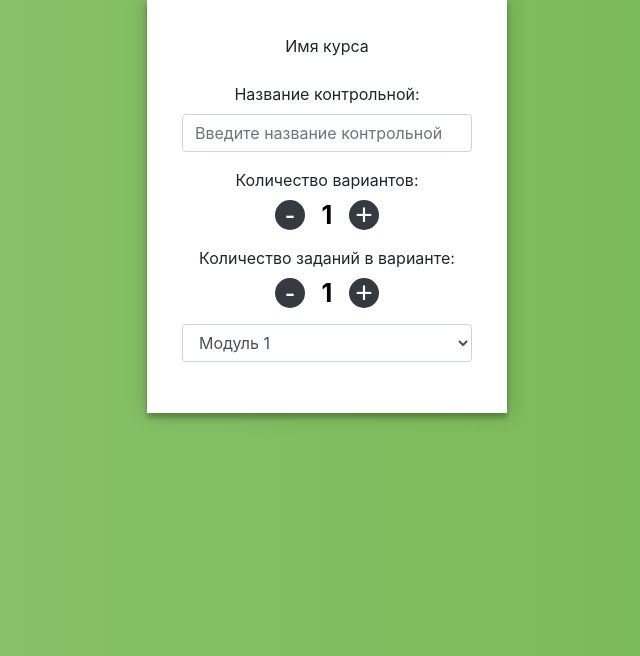
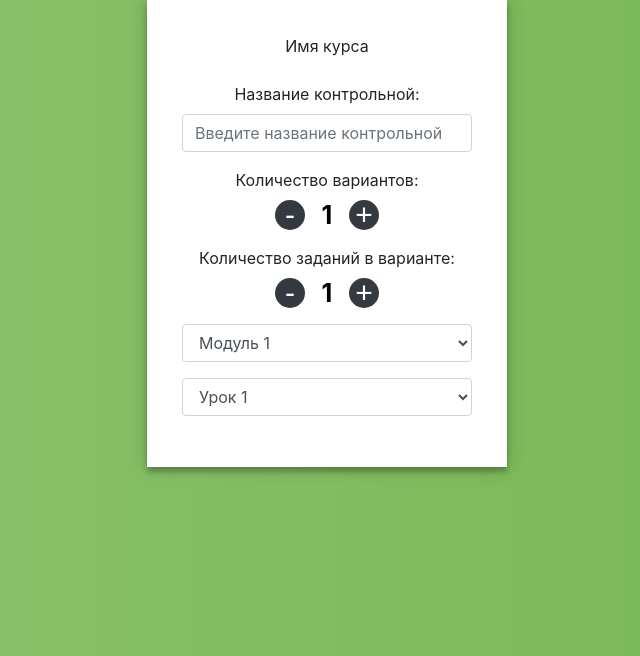
Before and after one commit to moevm/mse_generator_of_test_works_for_Stepik, a Flask app: template templates/generation_setts.html in a window 1280 px wide. Shown: the part 103-759 px from the top of the page, without its empty margins (313-953 px from the left). Run offline with Flask 2, Linux system fonts and the light colour scheme; the template is opened without the code that fills it, so the values that code supplies are empty; some libraries are stand-ins or nearby versions.

Commit message:
add lessons selector

```diff
--- a/templates/generation_setts.html
+++ b/templates/generation_setts.html
@@ -62,7 +62,13 @@
                         <option>Модуль 3</option>
                     </select>
                 </div>
-
+                <div class="input-group mb-3" id="lesson-selection" id="inputGroupSelect02">
+                    <select title="Выберите уроки ..." class="form-control">
+                        <option>Урок 1</option>
+                        <option>Урок 2</option>
+                        <option>Урок 3</option>
+                    </select>
+                </div>
             </div>
         </form>
     </div>
```
